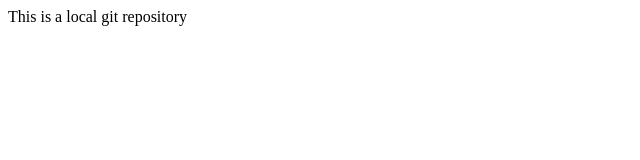
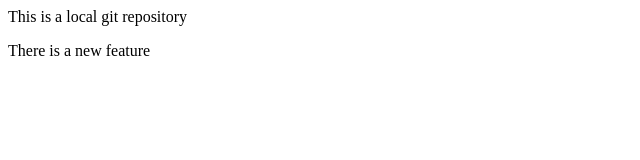
Before and after one commit to SA-eyt/Local_Repo, a plain HTML site: page index.html in a window 1280 px wide. Shown: the whole page, without its empty margins (0-640 px from the left). Drawn offline with Linux system fonts and the light colour scheme.

Commit message:
Add new feature

```diff
--- a/index.html
+++ b/index.html
@@ -1 +1,2 @@
 <p>This is a local git repository</p>
+<p>There is a new feature</p>
```
